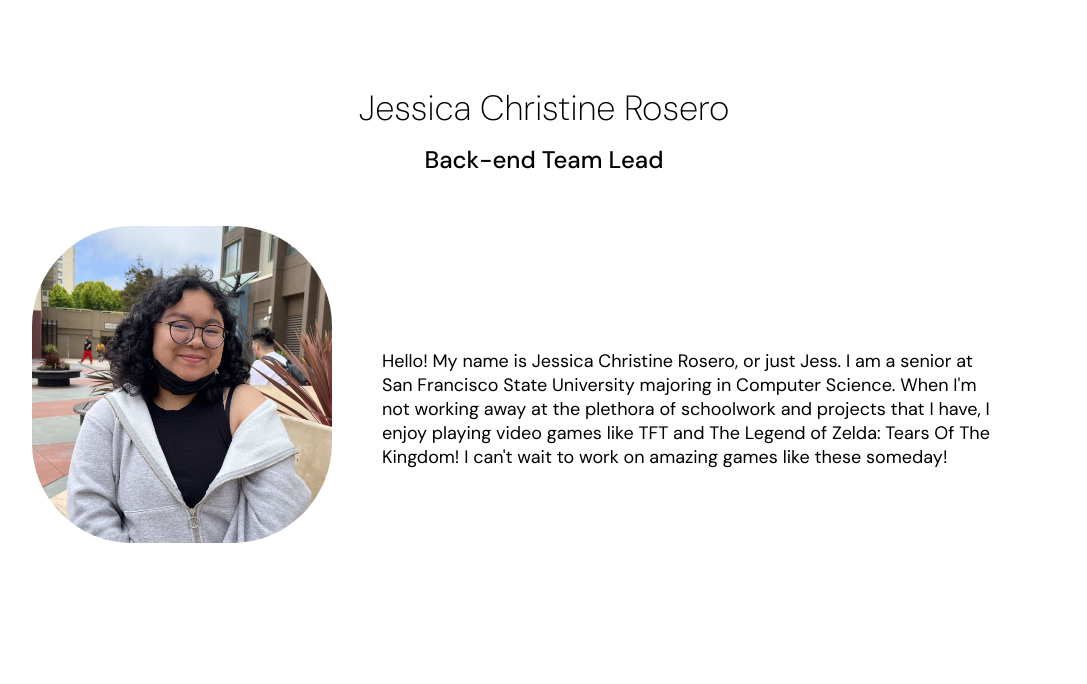
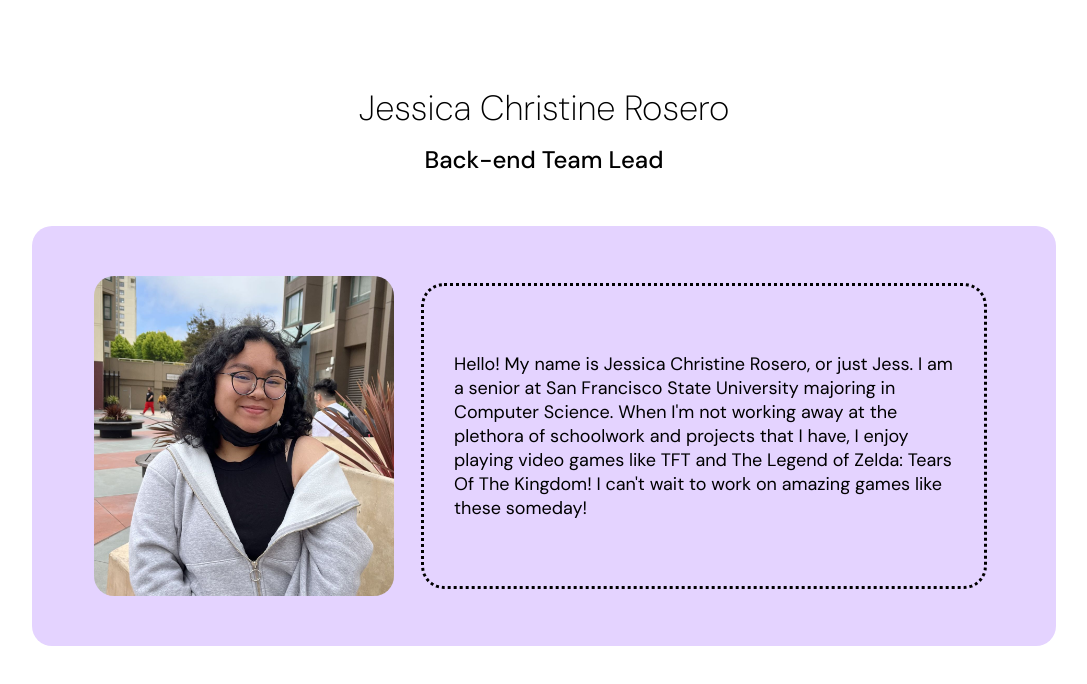
Before and after one commit to CSC-648-SFSU/csc648-fa23-04-Team06, a React (Create React App) app in the folder application/milestone_0/: page /jessica in a window 1280 px wide. Shown: the top 684 px of the page, without its empty margins (96-1183 px from the left). Built offline with nearby package versions, Linux system fonts and the light colour scheme.

Commit message:
Modified Jess' Bio Page
- Added colored background
- Added border to text
- Updated email in README

```diff
--- a/application/milestone_0/src/styles/jessica.css
+++ b/application/milestone_0/src/styles/jessica.css
@@ -1,22 +1,34 @@
 .intro {   /* for intro section */
 
-    display: flex;
+    display:flex;
+    background-color: rgb(228, 211, 255);
+    padding: 50px;
+    border-radius: 20px;
+    justify-content: center;
+    position: relative;
+
 }
 
 .img { /* profile image styling */
     display: block;
     float: left;
     width: 300px;
-    height: auto;
-    border-radius: 100px;
+    height: 320px;
+    border-radius: 20px;
+    position: relative;
   }
 
   .intro-text { /* intro text styling */
-    display: block;;
-    width: 60%;
-    margin-left: 50px;
-    margin-top: 50px;
+    display: block;
+    width: 500px;
+    margin: 10px;
+    margin-left: 30px;
     align-content: center;
     font-weight: 400;
     font-size: large;
+    outline: dotted;
+    outline-width: 2 px;
+    padding: 30px;
+    border-radius: 20px;
+    position: relative;
   }
```
Also changed, not shown: 2 other files (tests, documents, lock files or other folders).
